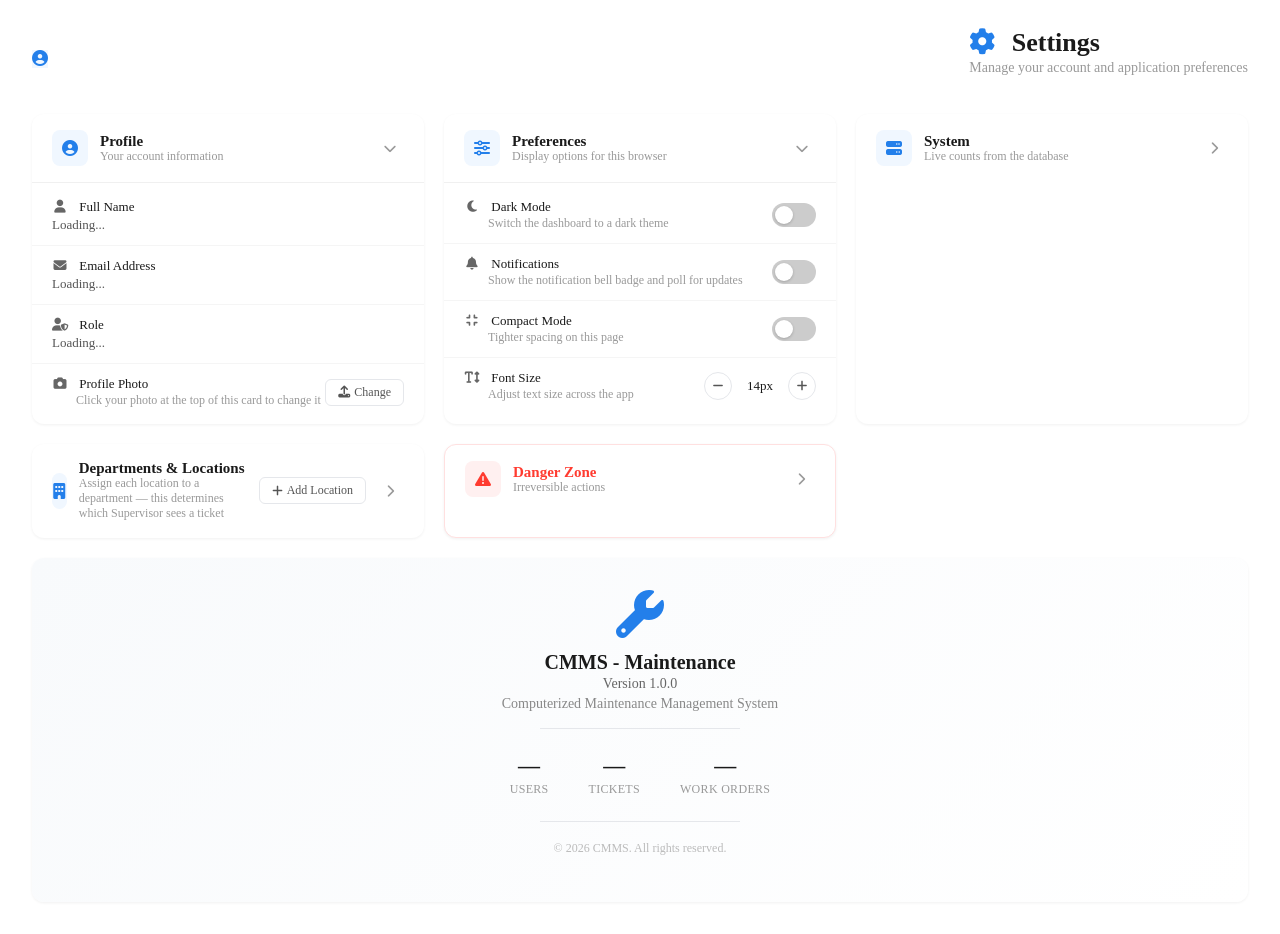
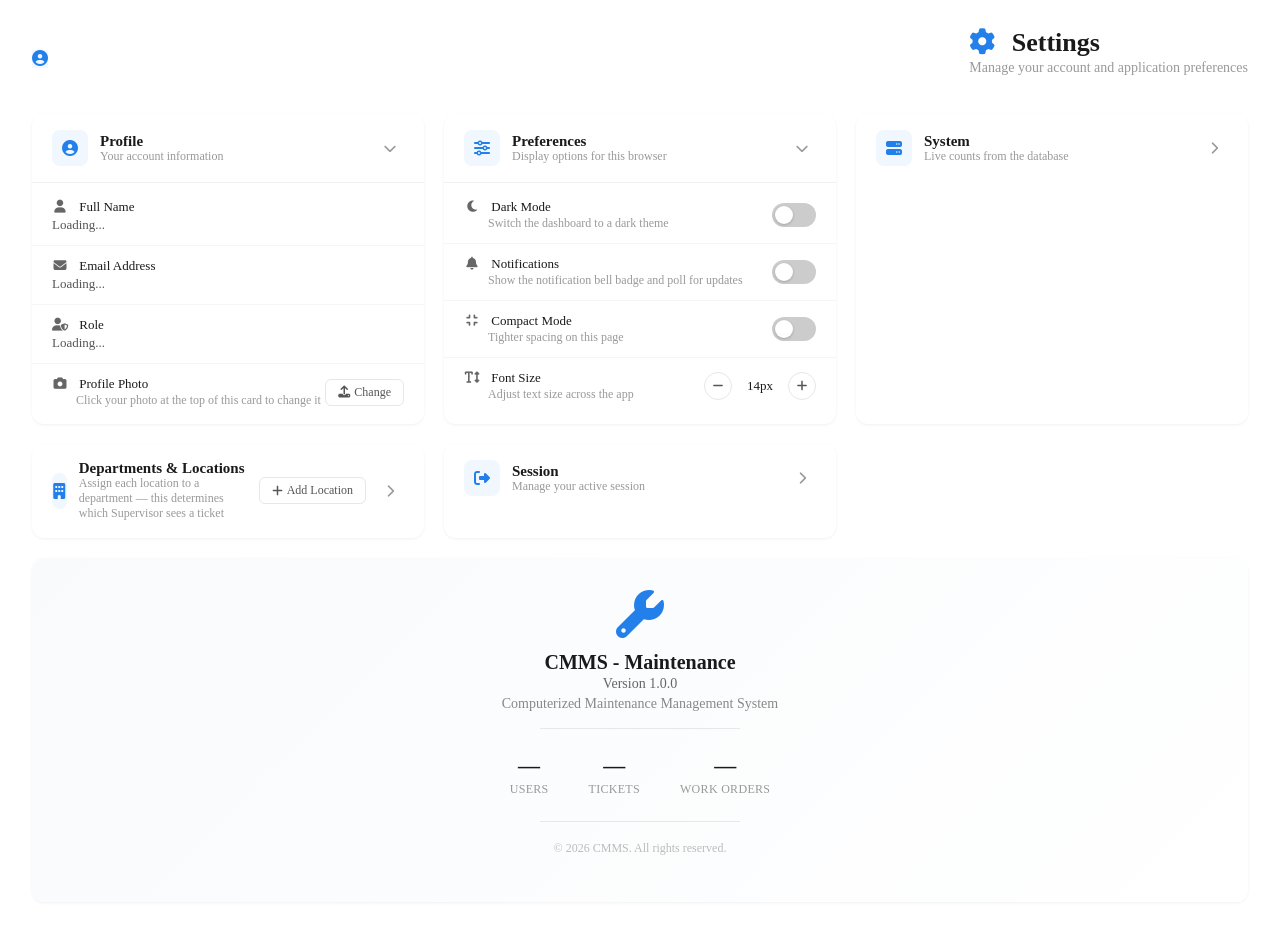
Before and after one commit to wilkwame/cmms, a PHP site: page /pages/settings.html in a window 1280 px wide. Run offline with PHP 8.4, Linux system fonts and the light colour scheme.

Commit message:
Reduce extra red, brighten KPI icons, relabel four location names
Red audit (item 6) — kept red only where it's genuinely semantic
(delete, reject, urgent/overdue, error, required-field asterisk):
- Logout: was a solid red block in both the sidebar and Settings'
  "Danger Zone" card. Logging out is safe and reversible, not
  dangerous, so it's now a plain nav item with a soft red tint only on
  hover; the Settings card is renamed "Session" and dropped its red
  header/border entirely.
- Staff "Inactive" and Work Order "On Hold" badges: neutral grey now
  (off/terminal states, not problems needing attention) instead of red.
- Every popup's "X" close button: neutral grey hover instead of red —
  closing a dialog isn't destructive in most of the places it appears.

Color scheme (item 12) — the dashboard's 5 KPI icon tiles (Total
Tickets/Pending/In Progress/Completed/Overdue) all rendered their icon
in flat grey regardless of their own pastel background, which read as
dull. Each now uses a saturated color matching its own tint.

Also relabeled 4 location names for consistent Title Case (V-BLOCK ->
V-Block, GCB & ZENITH BANK -> GCB & Zenith Bank, octagon c -> Octagon
C, Football field -> Football Field) via the existing rename endpoint
— done live against the database, not a code change.

```diff
--- a/index.html
+++ b/index.html
@@ -38,11 +38,11 @@
   </script>
   <meta name="viewport" content="width=device-width, initial-scale=1, maximum-scale=1, user-scalable=no" />
   <link rel="stylesheet" href="https://cdnjs.cloudflare.com/ajax/libs/font-awesome/6.5.1/css/all.min.css" />
-  <link rel="stylesheet" href="style/main.css?v=19">
+  <link rel="stylesheet" href="style/main.css?v=20">
   <link rel="stylesheet" href="style/mobile.css?v=10">
-  <link rel="stylesheet" href="style/staffs.css?v=14">
+  <link rel="stylesheet" href="style/staffs.css?v=15">
   <link rel="stylesheet" href="style/confirmation.css?v=10">
-  <link rel="stylesheet" href="style/popups.css?v=15">
+  <link rel="stylesheet" href="style/popups.css?v=16">
   <script src="https://unpkg.com/browser-image-compression@2.0.2/dist/browser-image-compression.js"></script>
   <script src="https://cdnjs.cloudflare.com/ajax/libs/jspdf/2.5.1/jspdf.umd.min.js"></script>
   <script src="scripts/platform.js?v=10"></script>
--- a/pages/settings.html
+++ b/pages/settings.html
@@ -4,7 +4,7 @@
   <meta charset="utf-8" />
   <meta name="viewport" content="width=device-width, initial-scale=1, maximum-scale=1" />
   <link rel="stylesheet" href="https://cdnjs.cloudflare.com/ajax/libs/font-awesome/6.5.1/css/all.min.css" />
-  <link rel="stylesheet" href="style/settings.css?v=11">
+  <link rel="stylesheet" href="style/settings.css?v=12">
 </head>
 <body>
   <page name="settings" id="settings" onshow="loadSettingsPage">
@@ -181,24 +181,24 @@
         </div>
       </div>
 
-      <div class="settings-card danger-zone collapsed">
+      <div class="settings-card session-card collapsed">
         <div class="card-header" action="toggleSettingsCard">
           <div class="card-header-left">
-            <span class="card-icon"><i class="fas fa-exclamation-triangle"></i></span>
+            <span class="card-icon"><i class="fas fa-sign-out-alt"></i></span>
             <div>
-              <h3>Danger Zone</h3>
-              <span class="card-subtitle">Irreversible actions</span>
+              <h3>Session</h3>
+              <span class="card-subtitle">Manage your active session</span>
             </div>
           </div>
           <button type="button" class="card-toggle-btn" aria-label="Toggle section"><i class="fas fa-chevron-down"></i></button>
         </div>
         <div class="card-body">
-          <div class="setting-item danger-item">
+          <div class="setting-item">
             <div class="setting-info">
               <span class="setting-label"><i class="fas fa-sign-out-alt"></i> Logout</span>
               <span class="setting-desc">Sign out of your account and end session</span>
             </div>
-            <button class="setting-action danger" action="logoutUser">
+            <button class="setting-action" action="logoutUser">
               <i class="fas fa-sign-out-alt"></i> Logout
             </button>
           </div>
--- a/style/settings.css
+++ b/style/settings.css
@@ -371,22 +371,6 @@
   color: #237FEA;
 }
 
-.setting-action.danger {
-  border-color: #ffdbdb;
-  color: #cc0000;
-}
-
-.setting-action.danger:hover {
-  background: #ffdbdb;
-}
-
-.danger-item {
-  border-left: 3px solid transparent;
-}
-
-.danger-item:hover {
-  border-left-color: #ff3b30;
-}
 
 /* ========================================
    DEPARTMENT-LOCATION SELECT
@@ -640,37 +624,6 @@
 }
 
 /* ========================================
-   DANGER ZONE - Enhanced
-   ======================================== */
-
-.danger-zone {
-  border: 1px solid #ffe0e0;
-}
-
-.danger-zone .card-header {
-  border-bottom-color: #ffe0e0;
-}
-
-.danger-zone .card-header .card-icon {
-  background: #fff0f0;
-  color: #ff3b30;
-}
-
-.danger-zone .card-header h3 {
-  color: #ff3b30;
-}
-
-.danger-zone .setting-action.danger {
-  background: #fff0f0;
-  border-color: #ffcccc;
-  color: #cc0000;
-}
-
-.danger-zone .setting-action.danger:hover {
-  background: #ffdbdb;
-}
-
-/* ========================================
    RESPONSIVE - TABLET
    ======================================== */
 
--- a/style/staffs.css
+++ b/style/staffs.css
@@ -307,8 +307,10 @@
 }
 
 .status-badge.inactive {
-  background: #f8d7da;
-  color: #721c24;
+  /* Neutral rather than red — deactivated is an off/terminal state, not
+     a problem needing attention (matches .status-badge.cancelled). */
+  background: #e9ecef;
+  color: #495057;
 }
 
 /* ========================================
```
Also changed, not shown: style/main.css (+17 -17 lines), style/popups.css (+5 -2 lines).
